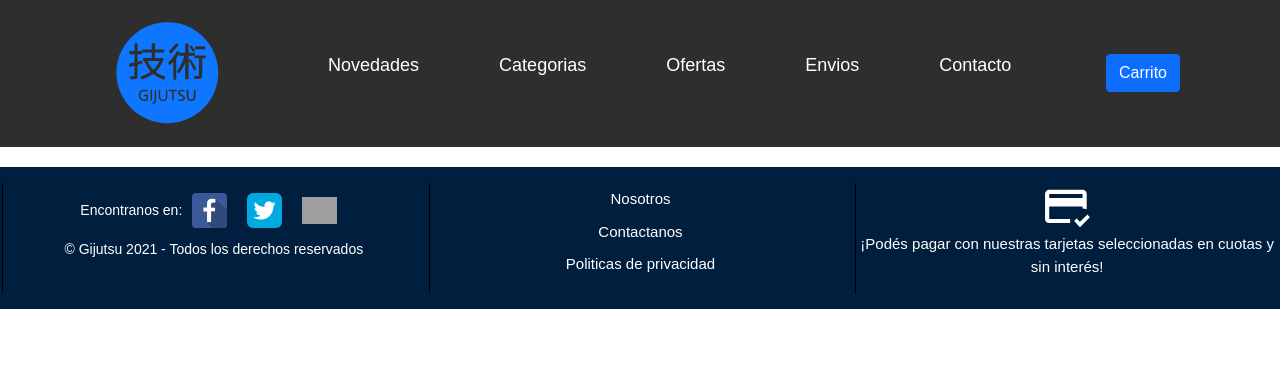
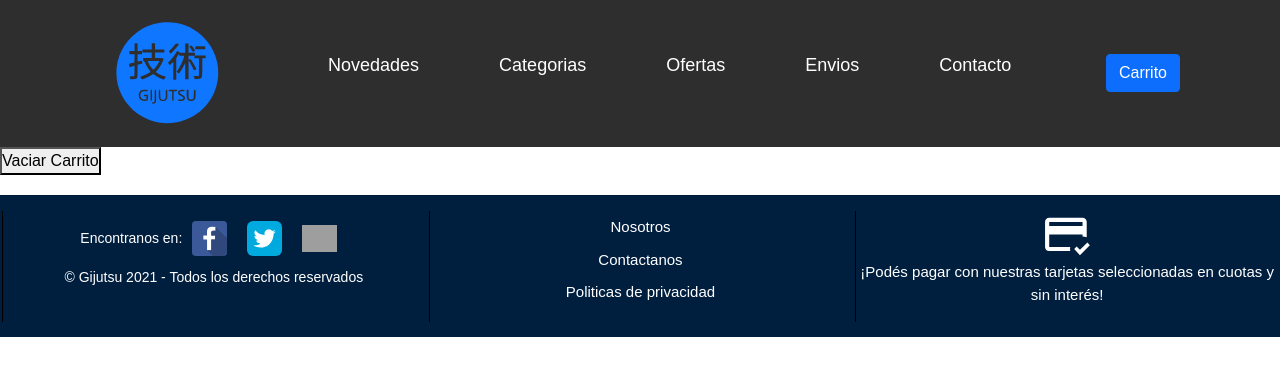
Before and after one commit to Adrian5730/Coder-House-React, a React (Create React App) app: page /cart in a window 1280 px wide. Shown: the top 376 px of the page. Built offline with nearby package versions, Linux system fonts and the light colour scheme; grey boxes are pictures that could not be loaded.

Commit message:
Hago el ejercicio de context

```diff
--- a/src/App.js
+++ b/src/App.js
@@ -4,25 +4,30 @@ import 'bootstrap/dist/css/bootstrap.min.css';
 import { NavBar } from './components/NavBar/NavBar';
 import { ItemListContainer } from './components/ItemListContainer/ItemListContainer';
 import ItemDetailContainer from './components/ItemDetailContainer/ItemDetailContainer';
-import { BrowserRouter, Routes, Route} from 'react-router-dom'
+import { BrowserRouter, Routes, Route } from 'react-router-dom'
 import Home from './components/Home/Home';
 import Footer from './components/Footer/Footer';
+import { CartContextProvider } from './components/context/cartContext';
+import Cart from './components/Cart/Cart'
 
 
 function App() {
 
   return (
     <>
+      <CartContextProvider>
           <BrowserRouter>
             <NavBar />
             <Routes>
-          <Route exact path='/' element={ <Home />} />
-          <Route exact path='/categories' element={ <ItemListContainer />} />
-          <Route exact path='/category/:categoryId' element={ <ItemListContainer />} />
+              <Route exact path='/' element={<Home />} />
+              <Route exact path='/categories' element={<ItemListContainer />} />
+              <Route exact path='/category/:categoryId' element={<ItemListContainer />} />
               <Route exact path='/item/:productId' element={<ItemDetailContainer />} />
+              <Route exact path='/cart' element={<Cart />} />
             </Routes>
             <Footer />
         </BrowserRouter>
+      </CartContextProvider>
     </>
 
   );
--- /dev/null
+++ b/src/components/Cart/Cart.js
@@ -0,0 +1,16 @@
+
+import { useCartContext } from '../context/cartContext';
+
+
+const Cart = () => {
+
+    const { cartList, vaciarCarrito } = useCartContext()
+    return (
+        <div>
+            {cartList.map(producto => <li key={producto.id}>{producto.titulo} - cantidad: {producto.cantidad} <img src={producto.imagen}/> </li>)}
+            <button onClick={vaciarCarrito}>Vaciar Carrito</button>
+        </div>
+    );
+};
+
+export default Cart;
--- a/src/components/ItemDetailContainer/ItemDetail/ItemDetail.js
+++ b/src/components/ItemDetailContainer/ItemDetail/ItemDetail.js
@@ -1,16 +1,22 @@
-import React, { useState } from 'react'
+import { useContext, useState } from 'react'
 import ItemCount from '../../ItemListContainer/ItemCount/ItemCount'
 import {Link} from 'react-router-dom'
+import { cartContext } from '../../context/cartContext'
+
 
 const ItemDetail = ({producto}) => {
+
+    const {cartList, agregarAlCarrito} = useContext(cartContext)
+
+
 
     const [show, setShow] = useState(true)
 
     const onAdd = (contador) => {
         setShow(false)
+        agregarAlCarrito({...producto, cantidad: contador})
         alert(`${contador}`)
     }
-
     return (
         <div>
             <h2>{producto.titulo}</h2>
--- /dev/null
+++ b/src/components/context/cartContext.js
@@ -0,0 +1,47 @@
+//Creacioin del Contexto
+
+import { createContext, useContext, useState } from "react";
+
+export const cartContext = createContext([])
+
+//Funcion que me evita importar el useContext en todos los achivos
+
+export function useCartContext(){
+    return useContext(cartContext)
+}
+
+//Creacion del componente que maneja el contexto
+
+export const CartContextProvider = ({children}) => {
+    //Estados y funciones globales
+    const [cartList, setCartList] = useState([])
+
+    function agregarAlCarrito(item){
+
+       const index = cartList.findIndex(i => i.id === item.id)
+
+       if(index > -1){
+           const cantidadActual = cartList[index].cantidad
+
+           cartList.splice(index, 1)
+           setCartList([... cartList, {...item, cantidad: item.cantidad + cantidadActual}])
+       } else {
+           setCartList([...cartList, {...item, cantidad: item.cantidad}])
+       }
+
+    }
+
+    function vaciarCarrito(){
+        setCartList([])
+    }
+
+     return(
+         <cartContext.Provider value={{
+             cartList,
+             agregarAlCarrito,
+             vaciarCarrito
+         }}>
+             {children}
+         </cartContext.Provider>
+     )
+}
```
Lines whose indentation alone changed are shown as unchanged.
